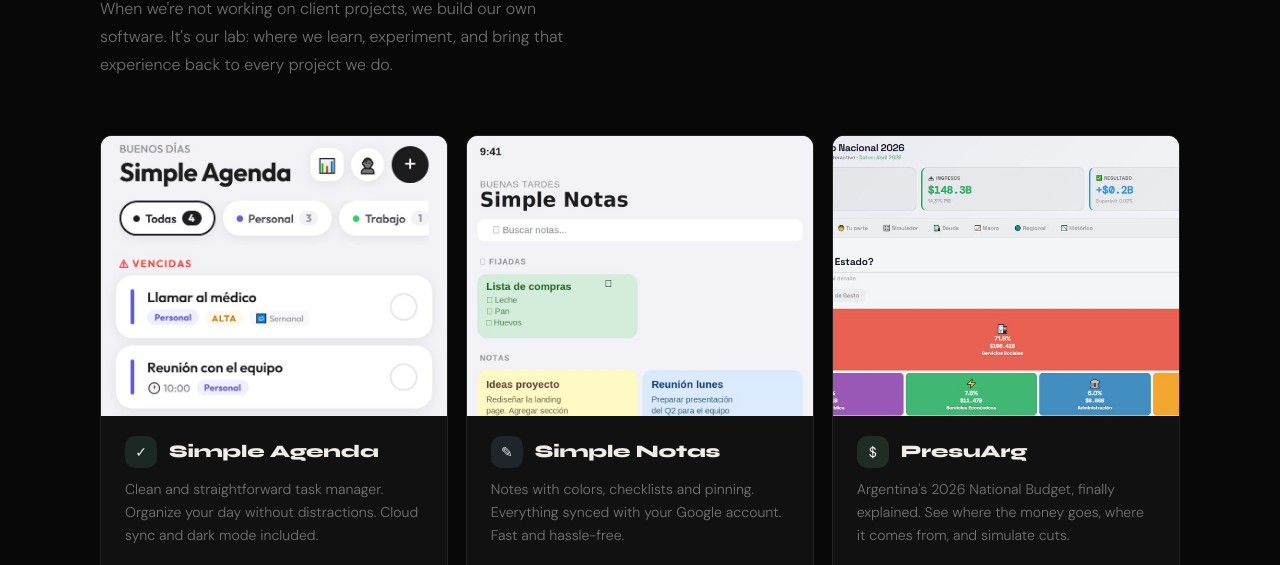
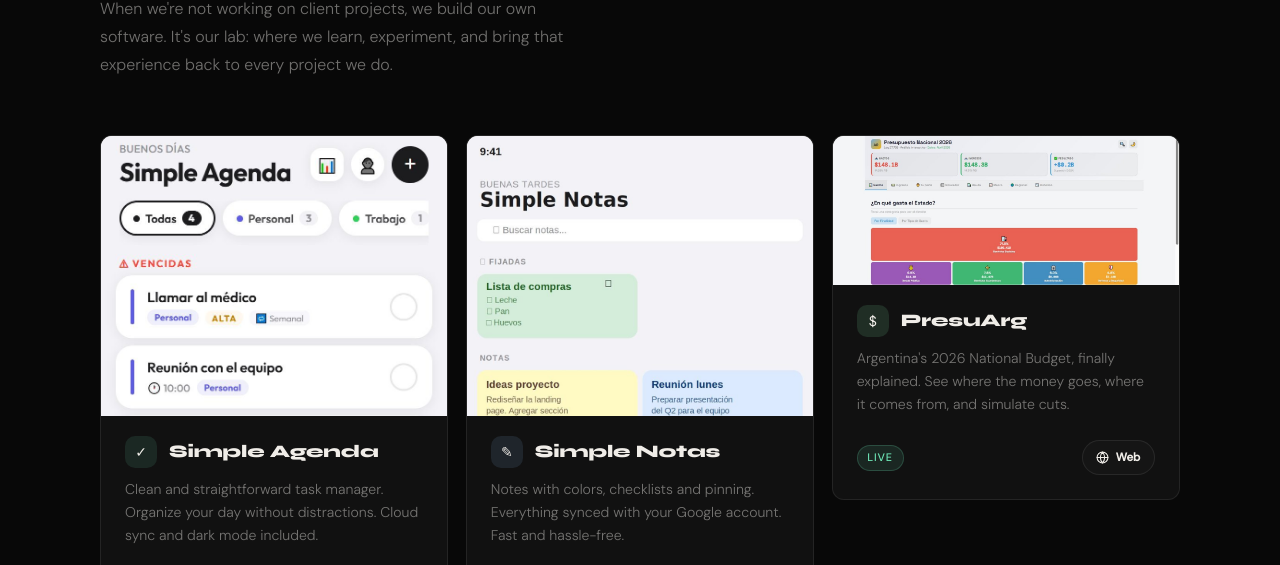
Before and after one commit to Leabazze/surlab-web, a plain HTML site: page index.html in a window 1280 px wide. Shown: the part 5054-5619 px from the top of the page. Drawn offline with Linux system fonts and the light colour scheme.

Commit message:
Add files via upload

```diff
--- a/index.html
+++ b/index.html
@@ -883,6 +883,19 @@ footer p { color: var(--dim); font-size: 0.78rem; }
 }
 .app-card-big:hover .card-screenshot img {
   transform: scale(1.03);
+}
+/* PresuArg y Espectro: screenshots panorámicos, dejamos que la altura siga al ratio real
+   en vez de forzar 280px y recortar los costados. */
+.app-card.presu .card-screenshot,
+.app-card.espectro .card-screenshot {
+  height: auto;
+  aspect-ratio: 2.32 / 1;
+}
+.app-card.presu .card-screenshot img,
+.app-card.espectro .card-screenshot img {
+  height: 100%;
+  object-fit: cover;
+  object-position: center;
 }
 .card-body {
   padding: 1.25rem 1.5rem 1.5rem;
```
